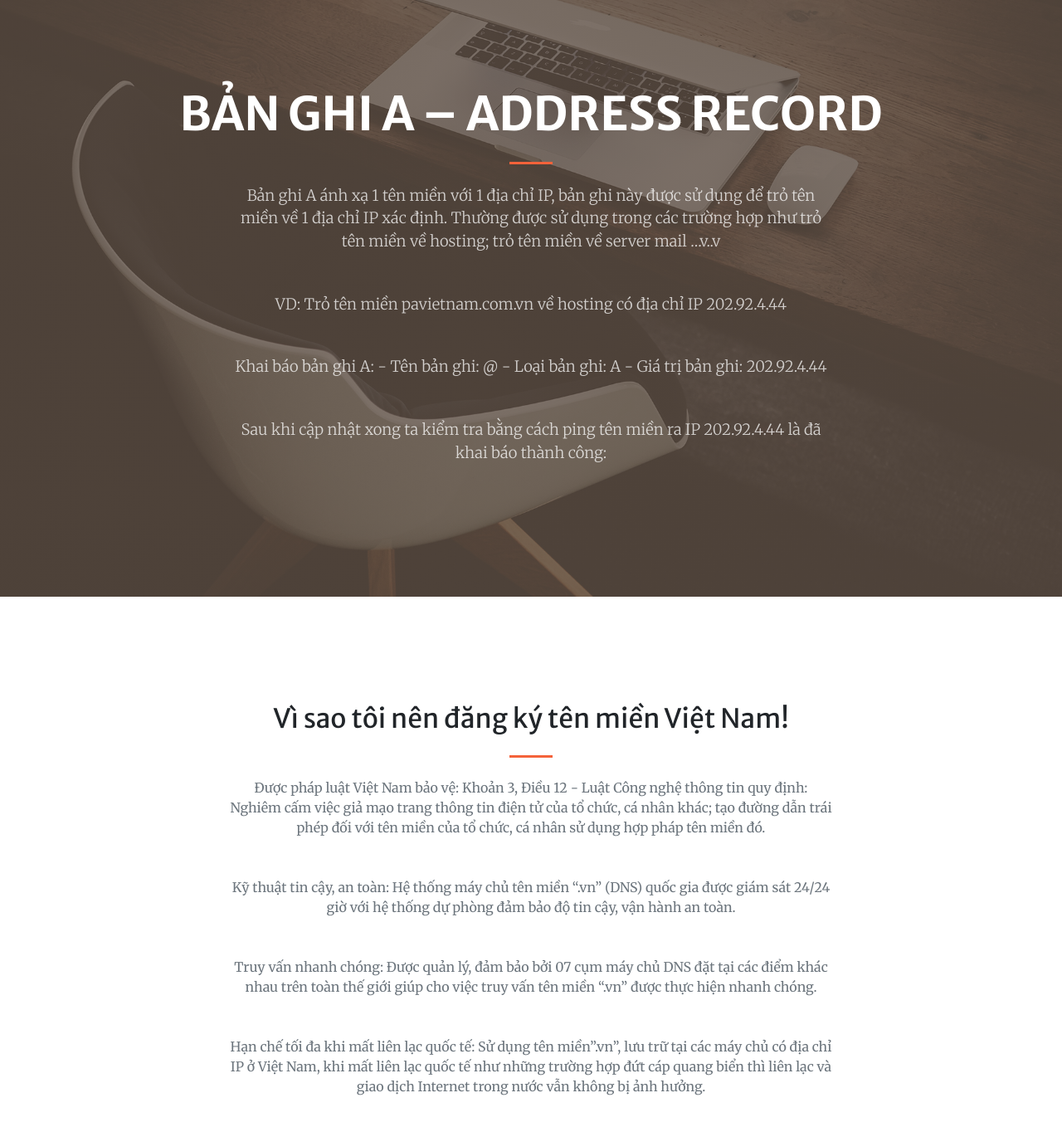
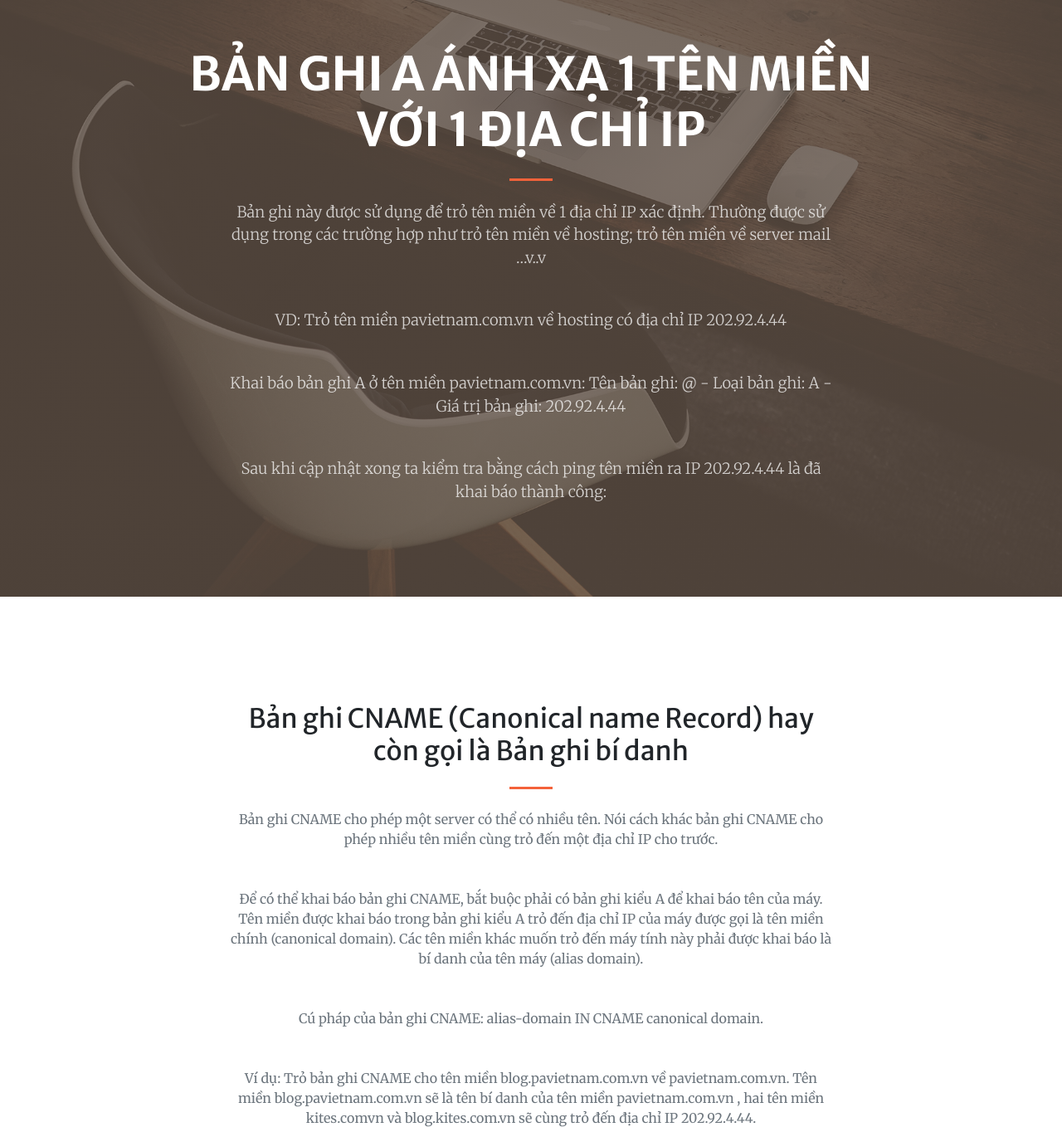
Before and after one commit to dangphamdns/dangphamdns.github.io, a website with bundled scripts: page index.html in a window 1280 px wide. Shown: the part 1442-2800 px from the top of the page at 83% size. Built offline with nearby package versions, Linux system fonts and the light colour scheme.

Commit message:
Update index.html

```diff
--- a/index.html
+++ b/index.html
@@ -40,10 +40,10 @@
             <a class="nav-link js-scroll-trigger" href="#about">Redirect</a>
           </li>
           <li class="nav-item">
-            <a class="nav-link js-scroll-trigger" href="#services">A – Address Record</a>
+            <a class="nav-link js-scroll-trigger" href="#services">Address Record</a>
           </li>
           <li class="nav-item">
-            <a class="nav-link js-scroll-trigger" href="#portfolio">Chọn Domain VN</a>
+            <a class="nav-link js-scroll-trigger" href="#portfolio">CNAME</a>
           </li>
           <li class="nav-item">
             <a class="nav-link js-scroll-trigger" href="#contact">Addon Domain</a>
@@ -115,13 +115,13 @@
     <div class="container h-100">
       <div class="row h-100 align-items-center justify-content-center text-center">
         <div class="col-lg-10 align-self-end">
-          <h1 class="text-uppercase text-white font-weight-bold">Bản ghi A – Address Record</h1>
+          <h1 class="text-uppercase text-white font-weight-bold">Bản ghi A ánh xạ 1 tên miền với 1 địa chỉ IP</h1>
           <hr class="divider my-4">
         </div>
         <div class="col-lg-8 align-self-baseline">
-          <p class="text-white-75 font-weight-light mb-5">Bản ghi A ánh xạ 1 tên miền với 1 địa chỉ IP, bản ghi này được sử dụng để trỏ tên miền về 1 địa chỉ IP xác định. Thường được sử dụng trong các trường hợp như trỏ tên miền về hosting; trỏ tên miền về server mail …v..v</p>
+          <p class="text-white-75 font-weight-light mb-5">Bản ghi này được sử dụng để trỏ tên miền về 1 địa chỉ IP xác định. Thường được sử dụng trong các trường hợp như trỏ tên miền về hosting; trỏ tên miền về server mail …v..v</p>
           <p class="text-white-75 font-weight-light mb-5">VD: Trỏ tên miền pavietnam.com.vn về hosting có địa chỉ IP 202.92.4.44</p>
-          <p class="text-white-75 font-weight-light mb-5">Khai báo bản ghi A: - Tên bản ghi: @ - Loại bản ghi: A - Giá trị bản ghi: 202.92.4.44</p>
+          <p class="text-white-75 font-weight-light mb-5">Khai báo bản ghi A ở tên miền pavietnam.com.vn: Tên bản ghi: @ - Loại bản ghi: A - Giá trị bản ghi: 202.92.4.44</p>
           <p class="text-white-75 font-weight-light mb-5">Sau khi cập nhật xong ta kiểm tra bằng cách ping tên miền ra IP 202.92.4.44 là đã khai báo thành công:</p>
         </div>
       </div>
@@ -133,15 +133,15 @@
     <div class="container">
       <div class="row justify-content-center">
         <div class="col-lg-8 text-center">
-          <h2 class="mt-0">Vì sao tôi nên đăng ký tên miền Việt Nam!</h2>
+          <h2 class="mt-0">Bản ghi CNAME (Canonical name Record) hay còn gọi là Bản ghi bí danh</h2>
           <hr class="divider my-4">
-          <p class="text-muted mb-5">Được pháp luật Việt Nam bảo vệ: Khoản 3, Điều 12 - Luật Công nghệ thông tin quy định: Nghiêm cấm việc giả mạo trang thông tin điện tử của tổ chức, cá nhân khác; tạo đường dẫn trái phép đối với tên miền của tổ chức, cá nhân sử dụng hợp pháp tên miền đó.</p>
-          <p class="text-muted mb-5">Kỹ thuật tin cậy, an toàn: Hệ thống máy chủ tên miền “.vn” (DNS) quốc gia được giám sát 24/24 giờ với hệ thống dự phòng đảm bảo độ tin cậy, vận hành an toàn.</p>
-          <p class="text-muted mb-5">Truy vấn nhanh chóng: Được quản lý, đảm bảo bởi 07 cụm máy chủ DNS đặt tại các điểm khác nhau trên toàn thế giới giúp cho việc truy vấn tên miền “.vn” được thực hiện nhanh chóng.</p>
-          <p class="text-muted mb-5">Hạn chế tối đa khi mất liên lạc quốc tế: Sử dụng tên miền”.vn”, lưu trữ tại các máy chủ có địa chỉ IP ở Việt Nam, khi mất liên lạc quốc tế như những trường hợp đứt cáp quang biển thì liên lạc và giao dịch Internet trong nước vẫn không bị ảnh hưởng.</p>
-          <p class="text-muted mb-5">Được Hệ thống trung chuyển Internet trong nước - VNIX của VNNIC phục vụ: Sử dụng tên miền”.vn”, lưu trữ tại các máy chủ có địa chỉ IP ở Việt Nam được hệ thống trung chuyển Internet Quốc gia VNIX tự động trung chuyển tất cả lưu lượng Internet trong nước bằng con đường ngắn nhất, nhanh nhất.</p>
-          <p class="text-muted mb-5">Chăm sóc, hỗ trợ: VNNIC và các Nhà đăng ký tên miền “.vn” luôn sẵn sàng trợ giúp người đăng ký sử dụng giải quyết các vấn đề kỹ thuật cũng như hành chính liên quan đến tên miền “.vn”.</p>
-          <p class="text-muted mb-5">Đăng ký thuận tiện: Các chủ thể có nhu cầu đều có thể dễ dàng đăng ký tên miền “.vn” thông qua các Nhà đăng ký tên miền ".vn"  của VNNIC tại cả 3 miền Bắc, Trung, Nam  và ở nước ngoài với thủ tục đăng ký tên miền “.vn” đơn giản, nhanh chóng.</p>
+          <p class="text-muted mb-5">Bản ghi CNAME cho phép một server có thể có nhiều tên. Nói cách khác bản ghi CNAME cho phép nhiều tên miền cùng trỏ đến một địa chỉ IP cho trước.</p>
+          <p class="text-muted mb-5">Để có thể khai báo bản ghi CNAME, bắt buộc phải có bản ghi kiểu A để khai báo tên của máy. Tên miền được khai báo trong bản ghi kiểu A trỏ đến địa chỉ IP của máy được gọi là tên miền chính (canonical domain). Các tên miền khác muốn trỏ đến máy tính này phải được khai báo là bí danh của tên máy (alias domain).</p>
+          <p class="text-muted mb-5">Cú pháp của bản ghi CNAME: alias-domain IN CNAME canonical domain.</p>
+          <p class="text-muted mb-5">Ví dụ: Trỏ bản ghi CNAME cho tên miền blog.pavietnam.com.vn về pavietnam.com.vn. Tên miền blog.pavietnam.com.vn sẽ là tên bí danh của tên miền pavietnam.com.vn , hai tên miền kites.comvn và blog.kites.com.vn sẽ cùng trỏ đến địa chỉ IP 202.92.4.44.</p>
+          <p class="text-muted mb-5">Có thể kết hợp bản ghi A với CNAME để trỏ tên miền. Trong những lần sau nếu có thay đổi IP server thì chỉ cần cập nhật bản ghi A cho kites.com.vn khi đó bản ghi blog.kites.com.vn sẽ tự động trỏ sang IP mới.</p>
+          <p class="text-muted mb-5">Khai báo bản ghi CNAME ở tên miền pavietnam.com.vn: Tên bản ghi: blog - Loại bản ghi: CNAME - Giá trị bản ghi: pavietnam.com.vn</p>
+          <p class="text-muted mb-5">Sau khi cập nhật thành công ta kiểm tra ping tên miền blog.kites.com.vn sẽ trùng IP với kites.com.vn</p>
       </div>
       </div>
     </div>
```
